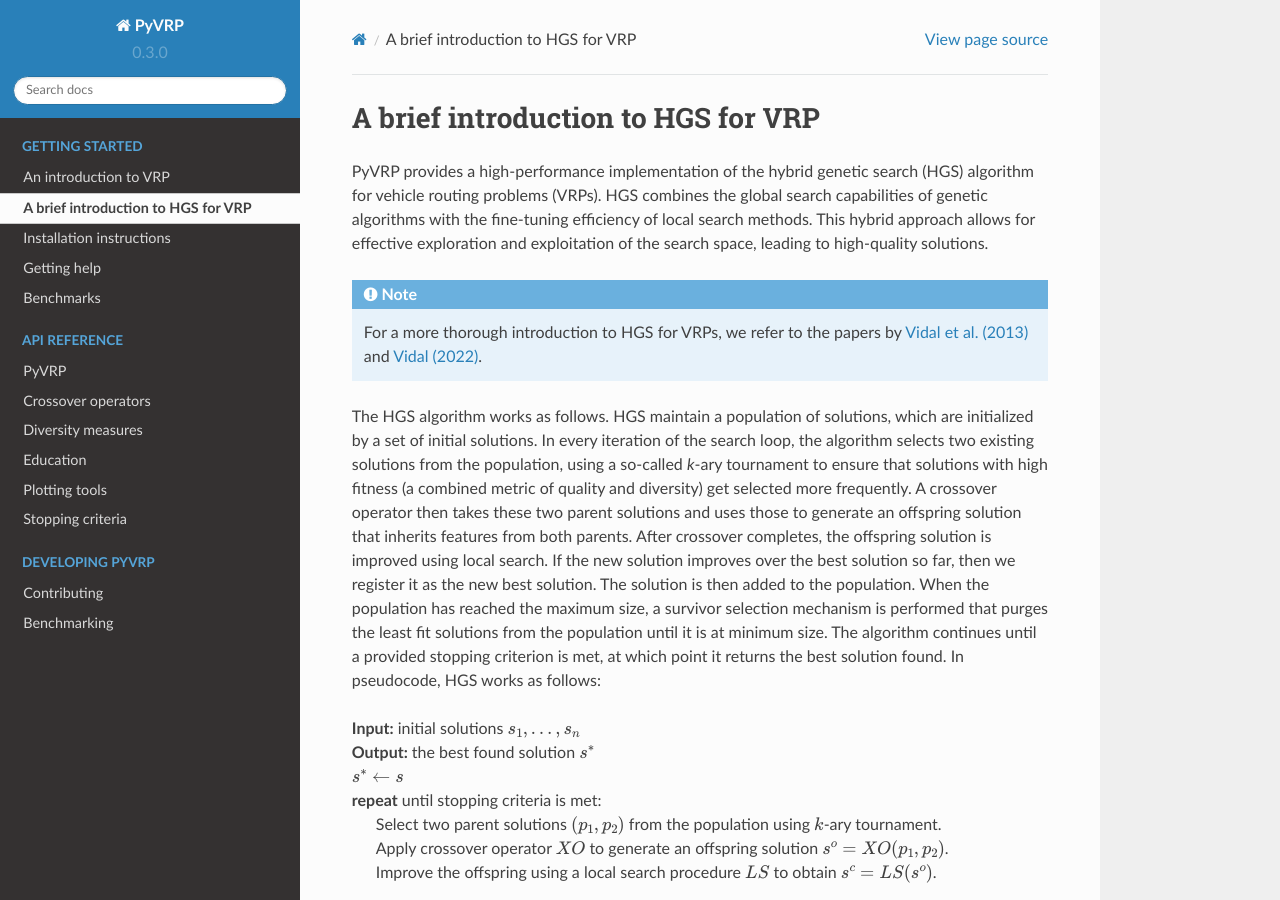
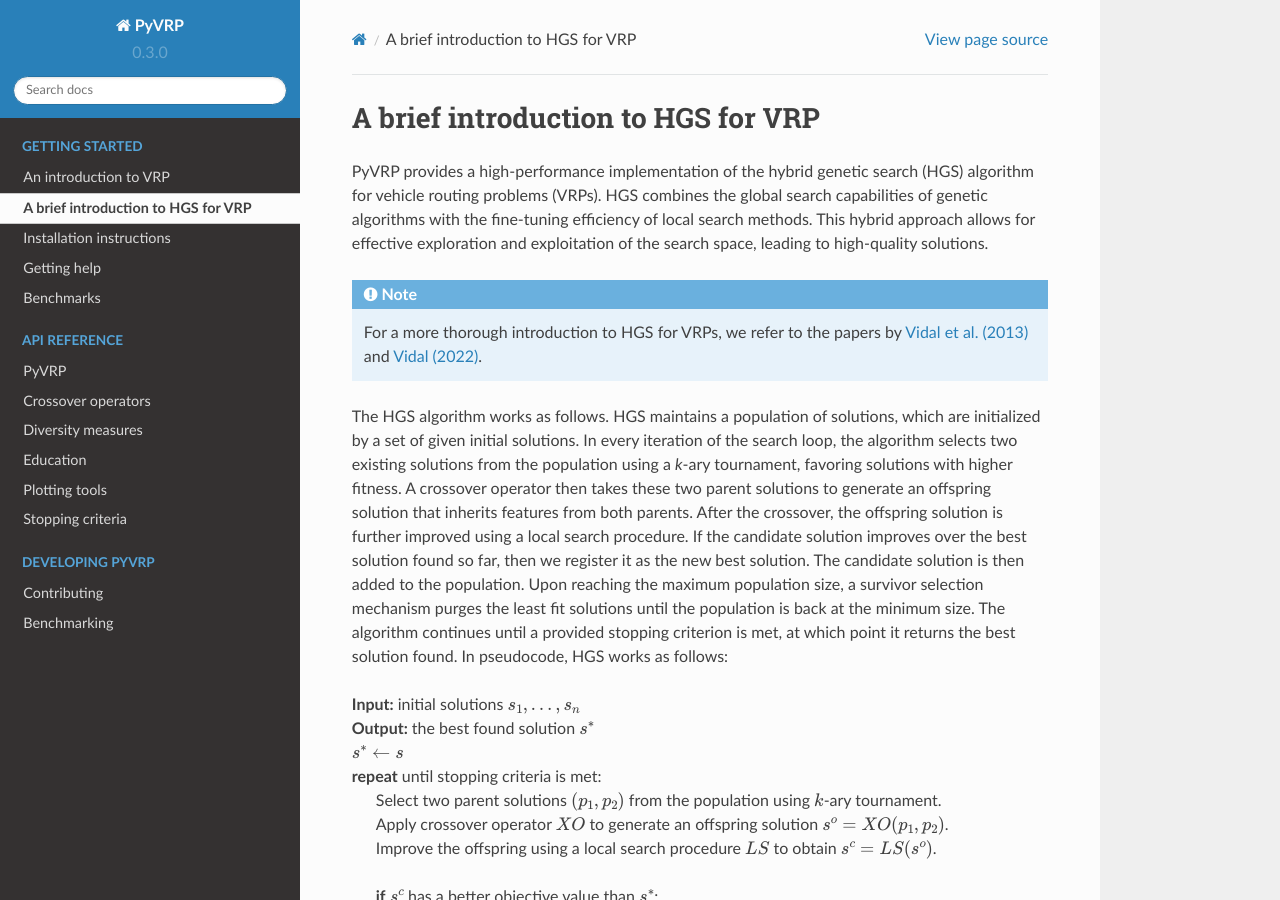
Before and after one commit to PyVRP/PyVRP, a Sphinx documentation site: the page built from docs/source/setup/introduction_to_hgs.rst, in a window 1280 px wide and 900 px high. Built offline with Sphinx 7.4.7 and the Read the Docs theme 2.0.0, drawn with Linux system fonts in a browser that asks for light colours; pages that are not in the unit, such as notebooks, are missing from menus.

Commit message:
Improve HGS text

```diff
--- a/docs/source/setup/introduction_to_hgs.rst
+++ b/docs/source/setup/introduction_to_hgs.rst
@@ -10,13 +10,13 @@ This hybrid approach allows for effective exploration and exploitation of the se
     For a more thorough introduction to HGS for VRPs, we refer to the papers by `Vidal et al. (2013) <https://www.sciencedirect.com/science/article/pii/S0305054812001645>`_ and `Vidal (2022) <https://www.sciencedirect.com/science/article/pii/S030505482100349X>`_.
 
 The HGS algorithm works as follows.
-HGS maintain a population of solutions, which are initialized by a set of initial solutions.
-In every iteration of the search loop, the algorithm selects two existing solutions from the population, using a so-called *k*-ary tournament to ensure that solutions with high fitness (a combined metric of quality and diversity) get selected more frequently.
-A crossover operator then takes these two parent solutions and uses those to generate an offspring solution that inherits features from both parents.
-After crossover completes, the offspring solution is improved using local search.
-If the new solution improves over the best solution so far, then we register it as the new best solution.
-The solution is then added to the population.
-When the population has reached the maximum size, a survivor selection mechanism is performed that purges the least fit solutions from the population until it is at minimum size.
+HGS maintains a population of solutions, which are initialized by a set of given initial solutions.
+In every iteration of the search loop, the algorithm selects two existing solutions from the population using a *k*-ary tournament, favoring solutions with higher fitness.
+A crossover operator then takes these two parent solutions to generate an offspring solution that inherits features from both parents.
+After the crossover, the offspring solution is further improved using a local search procedure.
+If the candidate solution improves over the best solution found so far, then we register it as the new best solution.
+The candidate solution is then added to the population.
+Upon reaching the maximum population size, a survivor selection mechanism purges the least fit solutions until the population is back at the minimum size.
 The algorithm continues until a provided stopping criterion is met, at which point it returns the best solution found. In pseudocode, HGS works as follows:
 
 .. line-block::
```
